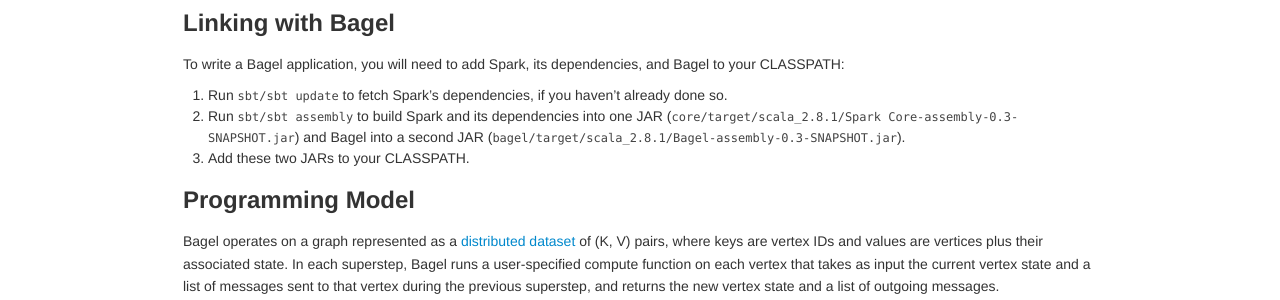
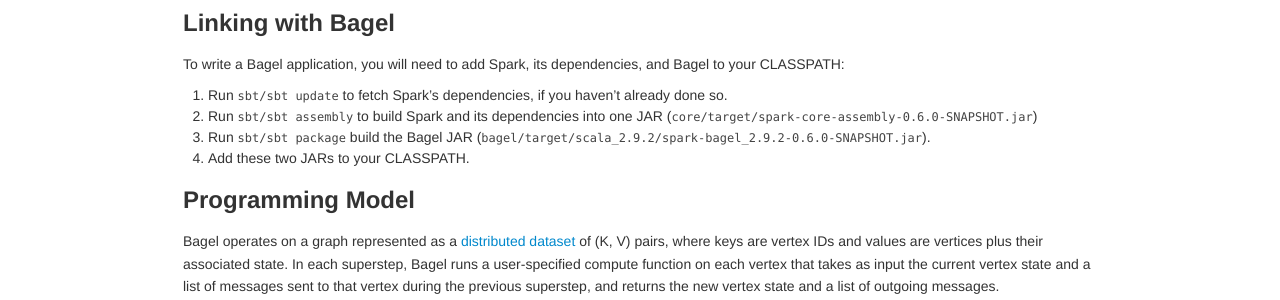
Before and after one commit to jaricftw/spark, a Jekyll site: the page built from docs/bagel-programming-guide.md, in a window 1280 px wide and 900 px high. Shown: the part 263-563 px from the top of the window. Built offline with Jekyll 4.4.1, drawn with Linux system fonts in a browser that asks for light colours.

Commit message:
Updating Bagel build instructions

```diff
--- a/docs/bagel-programming-guide.md
+++ b/docs/bagel-programming-guide.md
@@ -14,8 +14,9 @@
 To write a Bagel application, you will need to add Spark, its dependencies, and Bagel to your CLASSPATH:
 
 1. Run `sbt/sbt update` to fetch Spark's dependencies, if you haven't already done so.
-2. Run `sbt/sbt assembly` to build Spark and its dependencies into one JAR (`core/target/scala_2.8.1/Spark Core-assembly-0.3-SNAPSHOT.jar`) and Bagel into a second JAR (`bagel/target/scala_2.8.1/Bagel-assembly-0.3-SNAPSHOT.jar`).
-3. Add these two JARs to your CLASSPATH.
+2. Run `sbt/sbt assembly` to build Spark and its dependencies into one JAR (`core/target/spark-core-assembly-{{site.SPARK_VERSION}}.jar`)
+3. Run `sbt/sbt package` build the Bagel JAR (`bagel/target/scala_{{site.SCALA_VERSION}}/spark-bagel_{{site.SCALA_VERSION}}-{{site.SPARK_VERSION}}.jar`).
+4. Add these two JARs to your CLASSPATH.
 
 ## Programming Model
 
```
